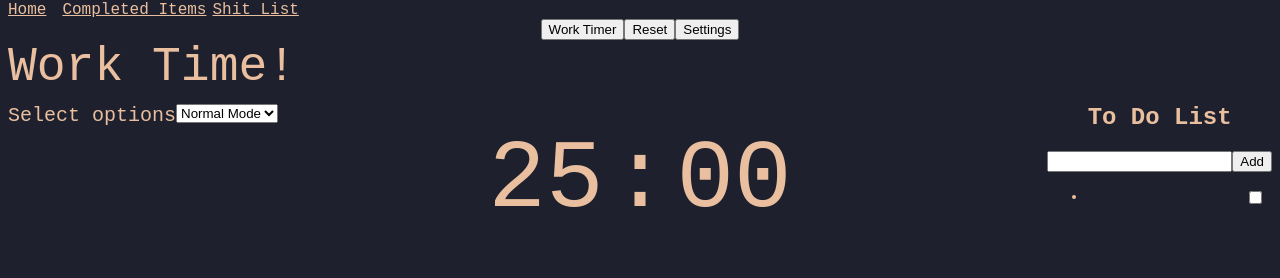
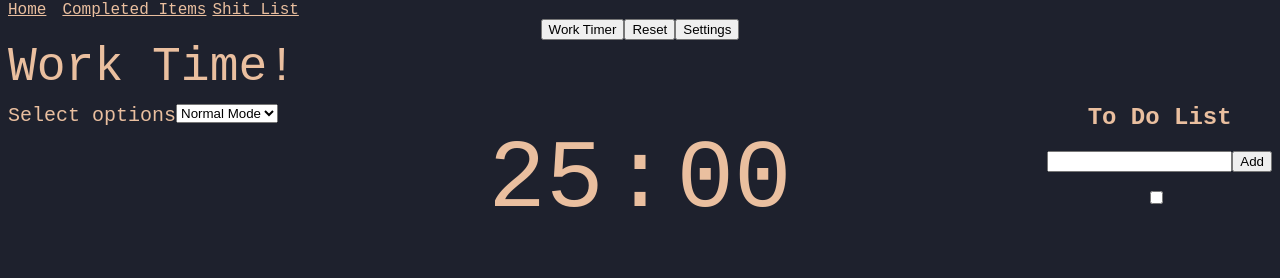
Before and after one commit to mobarakamir17/handle-your-shit, a React (Create React App) app in the folder productivity-tracker/: page / in a window 1280 px wide. Shown: the part 433-711 px from the top of the page. Built offline with nearby package versions, Linux system fonts and the light colour scheme; no server answers; data requests are answered from the project's data file.

Commit message:
updates to checkboxes

```diff
--- a/productivity-tracker/src/components/ToDoList.js
+++ b/productivity-tracker/src/components/ToDoList.js
@@ -16,11 +16,13 @@ function ToDoList({ tasks, onAddToDo, completedItems, setCompletedItems }) {
   };
 
   function handleButton() {
-    // Add the new to-do item to the toDoList state
+    // Add the new to-do item to the toDoList state if it's not empty
+    if (toDo.trim() !== '') {
       onAddToDo(toDo);
 
       // Clear the input field after adding the to-do item
       setToDo('');
+    }
   }
 
   function handleCheckboxChange(index) {
@@ -34,17 +36,25 @@ function ToDoList({ tasks, onAddToDo, completedItems, setCompletedItems }) {
     <div id="toDoList">
       <h2>To Do List</h2>
       <form onSubmit={handleSubmit}>
-        <input type="text" name="todo" />
+        <input type="text" name="todo" value={toDo} onChange={(e) => setToDo(e.target.value)} />
         <button type="submit">Add</button>
       </form>
+      {tasks.length > 0 ? ( // Only render the to-do items if there are tasks in the list
         <ul>
           {tasks?.map((task, index) => (
             <li key={index}>
-            <input type="checkbox" checked={task.checked} onChange={() => handleCheckboxChange(index)} />
+              <input
+                type="checkbox"
+                checked={task.checked}
+                onChange={() => handleCheckboxChange(index)}
+              />
               <span>{task.text}</span>
             </li>
           ))}
         </ul>
+      ) : (
+        <p>No tasks to display.</p> // Render this message if there are no tasks in the list
+      )}
     </div>
   );
 }
--- a/productivity-tracker/src/index.css
+++ b/productivity-tracker/src/index.css
@@ -15,8 +15,6 @@ body {
   font-size: 100px;
 }
 
-/* .headerOptions {} */
-
 .pomodoro {
   font-size: 6em;
 }
@@ -33,7 +31,6 @@ body {
 }
 
 .Start {
-
   text-align: center;
   justify-content: center;
   margin: auto;
@@ -44,29 +41,19 @@ body {
   justify-content: center;
 }
 
-/* Remove the flex properties from #toDoList */
+/* to do list box */
 #toDoList {
   text-align: center;
   margin-bottom: 5px;
   float: right;
   vertical-align: top;
-  position:relative;
+  position: relative;
   top: -260px;
-}
-label.selectOptions {
-  font-size: 20px;
-  position: relative;
-  top: -240px;
-  float:left;
-}
-select {
-  position: relative;
-  top: -240px;
-  float:left;
-
+  display: flex;
+  flex-direction: column; /* Set the flex direction to column */
 }
 
- #toDoList label {
+#toDoList label {
   font-weight: bold;
   width: 20%;
   overflow: hidden;
@@ -77,11 +64,35 @@ select {
   vertical-align: top;
 }
 
+#toDoList ul {
+  list-style: none; /* Remove the default bullet points */
+  padding: 0; /* Remove padding from the ul element */
+}
+
+#toDoList li {
+  display: flex; /* Set the list items as flex containers */
+  align-items: center; /* Align items to the center vertically */
+  margin-bottom: 5px; /* Add some space between the to-do items */
+}
+
 #toDoList input[type="checkbox"] {
+  /* Adjust the checkbox position */
   margin-right: 10px;
-  float: right;
-  vertical-align: top;
+}
 
+
+/* select options */
+label.selectOptions {
+  font-size: 20px;
+  position: relative;
+  top: -240px;
+  float: left;
+}
+
+select {
+  position: relative;
+  top: -240px;
+  float: left;
 }
 
 #timerButtons {
@@ -102,9 +113,52 @@ select {
 }
 
 .homeLink {
-  margin-right: 10px; /* Adjust the value as per your preference */
+  margin-right: 10px;
 }
 
 .navSeparator {
-  padding: 0 3px; /* Adjust the value as per your preference */
+  padding: 0 3px;
 }
+
+/* Responsive Styles */
+@media only screen and (max-width: 768px) {
+  /* Hide elements related to to-do list and completed tasks */
+  #toDoList,
+  #completedTasks,
+  .navigation {
+    display: none;
+  }
+
+  /* Adjust the font size of the header and Pomodoro timer for small screens */
+  .header {
+    font-size: 60px;
+  }
+
+  .pomodoro {
+    font-size: 4em;
+  }
+
+  /* Adjust the position of select options for small screens */
+  label.selectOptions {
+    top: -160px;
+  }
+
+  select {
+    top: -160px;
+  }
+
+  /* Adjust the position of #toDoList for small screens */
+  #toDoList {
+    top: -150px;
+  }
+}
+
+/* Additional media query to show elements when screen is bigger */
+@media only screen and (min-width: 769px) {
+  #toDoList,
+  #completedTasks,
+  .navigation {
+    display: flex;
+    align-items: center;
+  }
+}
```
Lines whose indentation alone changed are shown as unchanged.
